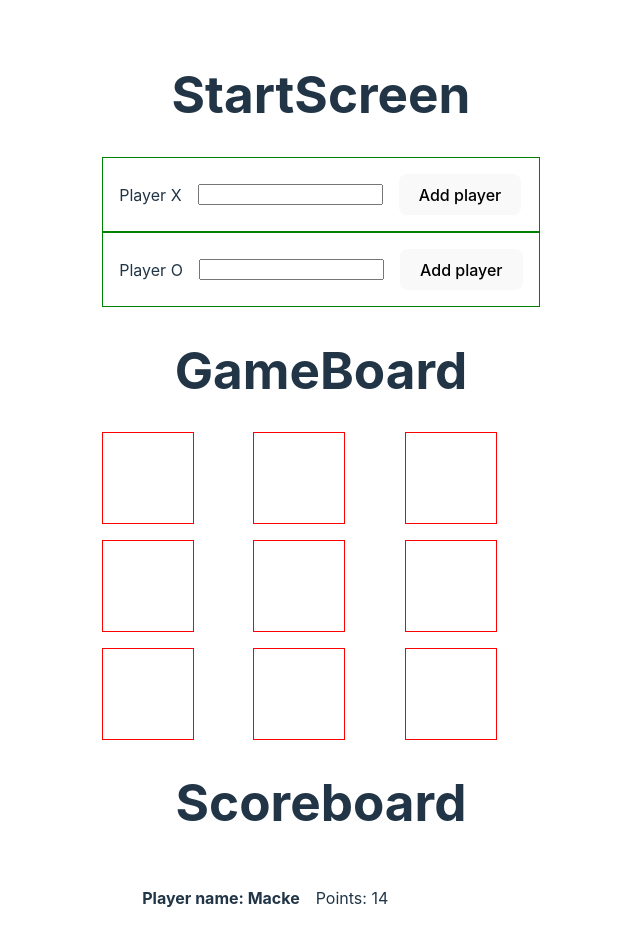
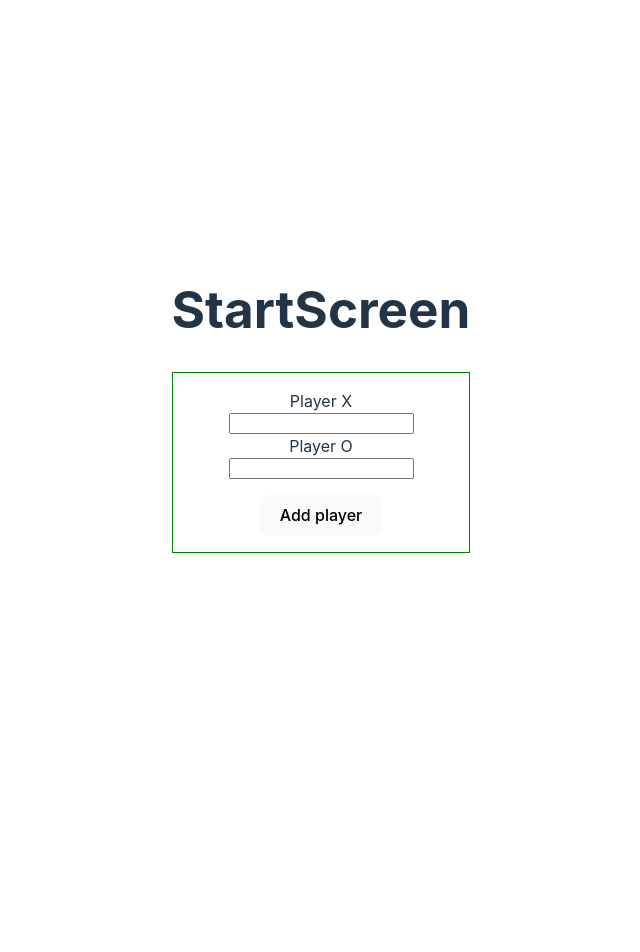
Before and after one commit to MarcusRei/Tic-Tac-Toe, a Vue app: page / in a window 1280 px wide. Shown: the top 952 px of the page, without its empty margins (319-959 px from the left). After the commit the page ends 800 px from the top, so only its background shows below. Built offline with nearby package versions, Linux system fonts and the light colour scheme.

Commit message:
(feat) add players to list

```diff
--- a/src/App.vue
+++ b/src/App.vue
@@ -2,37 +2,22 @@
 import GameBoard from "./components/GameBoard.vue";
 import ScoreBoard from "./components/ScoreBoard.vue";
 import StartScreen from "./components/StartScreen.vue";
+import { Player } from "./models/Player";
 
 let points: {
   playerX: 0;
   playerO: 0;
 };
 
-let playerX = {
-  name: "",
-};
-
-let playerO = {
-  name: "",
-};
-
-function addPoint() {
-  if ((playerX = win)) {
-    points.playerX++;
-  } else {
-    points.playerO++;
-  }
-}
-
-function showPlayers() {
-  console.log("Spelare O är ", playerO.name, "Spelare X är ", playerX.name);
+function startGame(players: Player[]) {
+  console.log(players);
 }
 </script>
 
 <template>
-  <StartScreen></StartScreen>
-  <GameBoard></GameBoard>
-  <ScoreBoard></ScoreBoard>
+  <StartScreen @start-game="startGame"></StartScreen>
+  <!-- <GameBoard></GameBoard> -->
+  <!-- <ScoreBoard></ScoreBoard> -->
   <!-- <button @click="showPlayers">Visa splearnamn!</button> -->
 </template>
 
--- a/src/components/ScoreBoard.vue
+++ b/src/components/ScoreBoard.vue
@@ -1,7 +1,10 @@
 <script setup lang="ts">
 import { Player } from "../models/Player";
 
-let players: Player[] = [new Player("Macke", 14), new Player("Adam", 2)];
+let players: Player[] = [
+  new Player("Macke", 14, "X"),
+  new Player("Adam", 2, "O"),
+];
 </script>
 <template>
   <h1>Scoreboard</h1>
--- a/src/components/StartScreen.vue
+++ b/src/components/StartScreen.vue
@@ -2,32 +2,46 @@
 import { ref } from "vue";
 import { Player } from "../models/Player";
 
-let players: Player[] = [new Player("", 0), new Player("", 0)];
+const emit = defineEmits(["startGame"]);
 
-let playerX = ref("");
-let playerO = ref("");
+let players: Player[] = [];
+
+let playerX = "";
+let playerO = "";
+
+function addPlayers() {
+  players.push(new Player(playerX, 0, "X"), new Player(playerO, 0, "O"));
+  console.log(players);
+
+  emit("startGame", players);
+}
 </script>
 
 <template>
   <h1>StartScreen</h1>
-  <form id="playerX-input" class="player-input" @submit.prevent="">
-    <label for="Player X">Player X</label>
-    <input v-model="playerX" name="Player X" type="text" />
-    <button>Add player</button>
-  </form>
-
-  <form id="playerO-input" class="player-input" @submit.prevent="">
-    <label for="Player O">Player O</label>
-    <input v-model="playerO" name="Player O" type="text" />
+  <form class="player-input" @submit.prevent="addPlayers">
+    <div class="inputs">
+      <label for="Player X">Player X</label>
+      <input v-model="playerX" name="Player X" type="text" />
+      <label for="Player O">Player O</label>
+      <input v-model="playerO" name="Player O" type="text" />
+    </div>
     <button>Add player</button>
   </form>
 </template>
+
 <style scoped>
 .player-input {
   display: flex;
+  flex-direction: column;
   gap: 1em;
   align-items: center;
   border: 1px solid green;
   padding: 1em;
 }
+
+.inputs {
+  display: flex;
+  flex-direction: column;
+}
 </style>
--- a/src/models/Player.ts
+++ b/src/models/Player.ts
@@ -1,3 +1,7 @@
 export class Player {
-  constructor(public name: string, public score: number) {}
+  constructor(
+    public name: string,
+    public score: number,
+    public symbol: string
+  ) {}
 }
```
